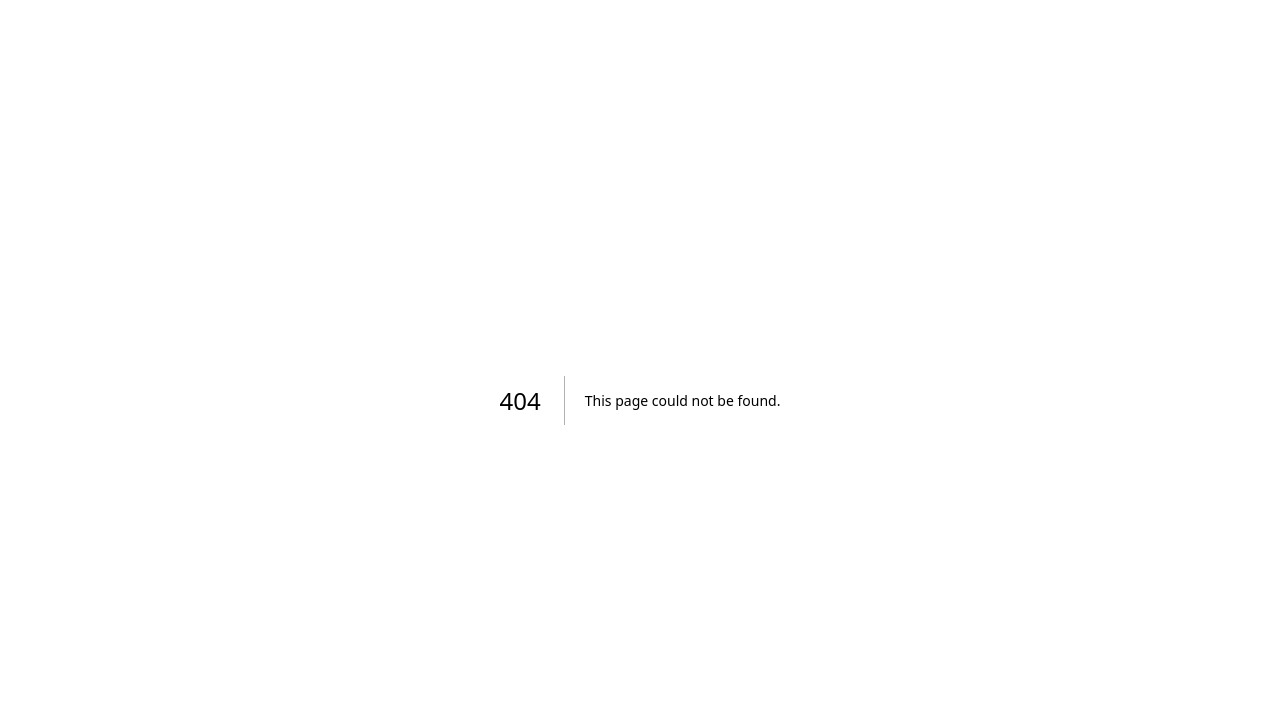
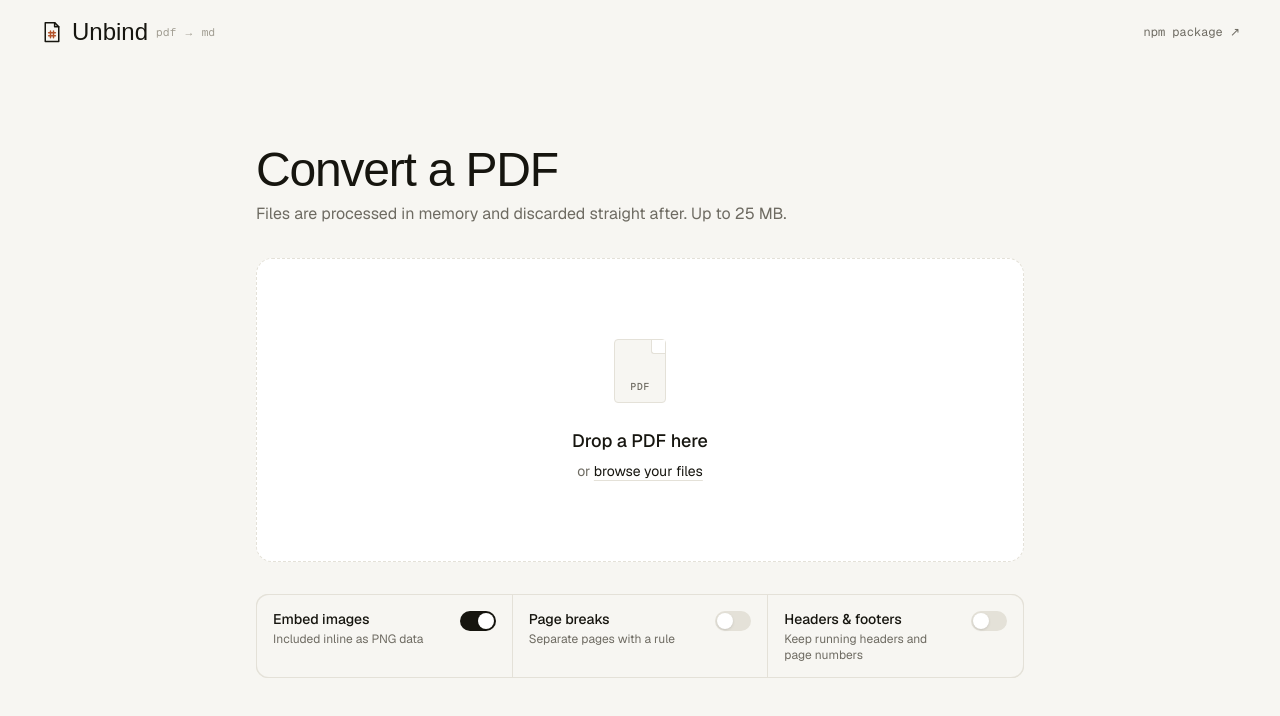
Before and after one commit to viswanadh7/unbind, a Next.js app: page /convert in a window 1280 px wide. Before the commit this address had no page. Shown: the top 716 px of the page. Built offline with nearby package versions, Linux system fonts and the light colour scheme; a web font is replaced by a local one.

Commit message:
feat: add /convert page

```diff
--- /dev/null
+++ b/src/app/convert/page.tsx
@@ -0,0 +1,18 @@
+import type { Metadata } from "next";
+import { SiteHeader } from "@/components/site-header";
+import { Converter } from "@/components/converter/converter";
+
+export const metadata: Metadata = {
+  title: "Convert — Unbind",
+};
+
+export default function ConvertPage() {
+  return (
+    <div className="flex min-h-dvh flex-col">
+      <SiteHeader />
+      <main className="flex flex-1 flex-col px-6 pb-10 sm:px-10">
+        <Converter />
+      </main>
+    </div>
+  );
+}
```
